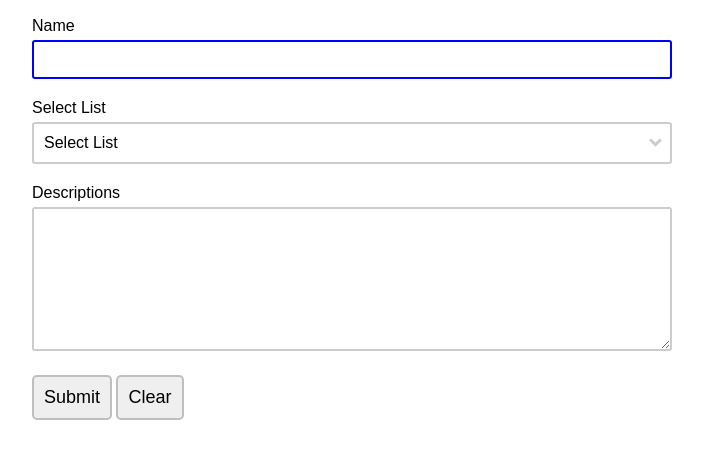
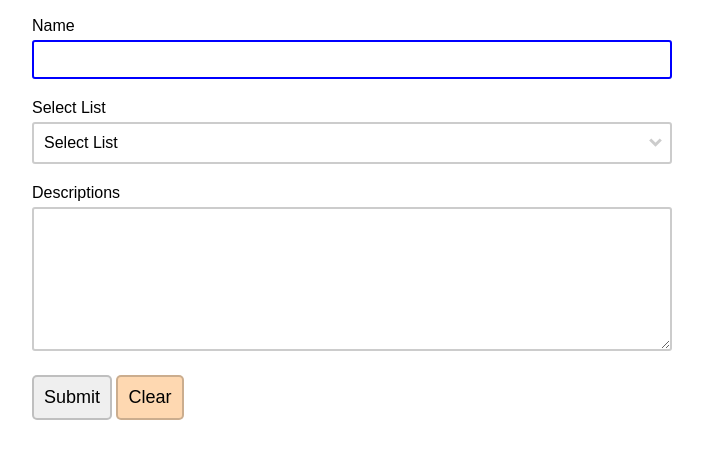
Before and after one commit to shashi2030/feedbackForm, a website: page public/index.html in a window 1280 px wide. Shown: the part 126-584 px from the top of the page, without its empty margins (288-991 px from the left). Drawn offline with Linux system fonts and the light colour scheme.

Commit message:
added color on cancel

```diff
--- a/public/index.html
+++ b/public/index.html
@@ -29,7 +29,7 @@
 			<label>Descriptions</label>
 			<textarea rows="8" id="desc"  class="focusable" ></textarea>
 		</div>
-		<div class="row"><button class="focusable" onclick="submitForm()" >Submit</button> <button class="focusable">Clear</button></div>
+		<div class="row"><button class="focusable" onclick="submitForm()" >Submit</button> <button class="focusable" style="background:#fed8b1">Clear</button></div>
 	</form>
 </div>
 <script src="spatial_navigation.js"></script>
```
